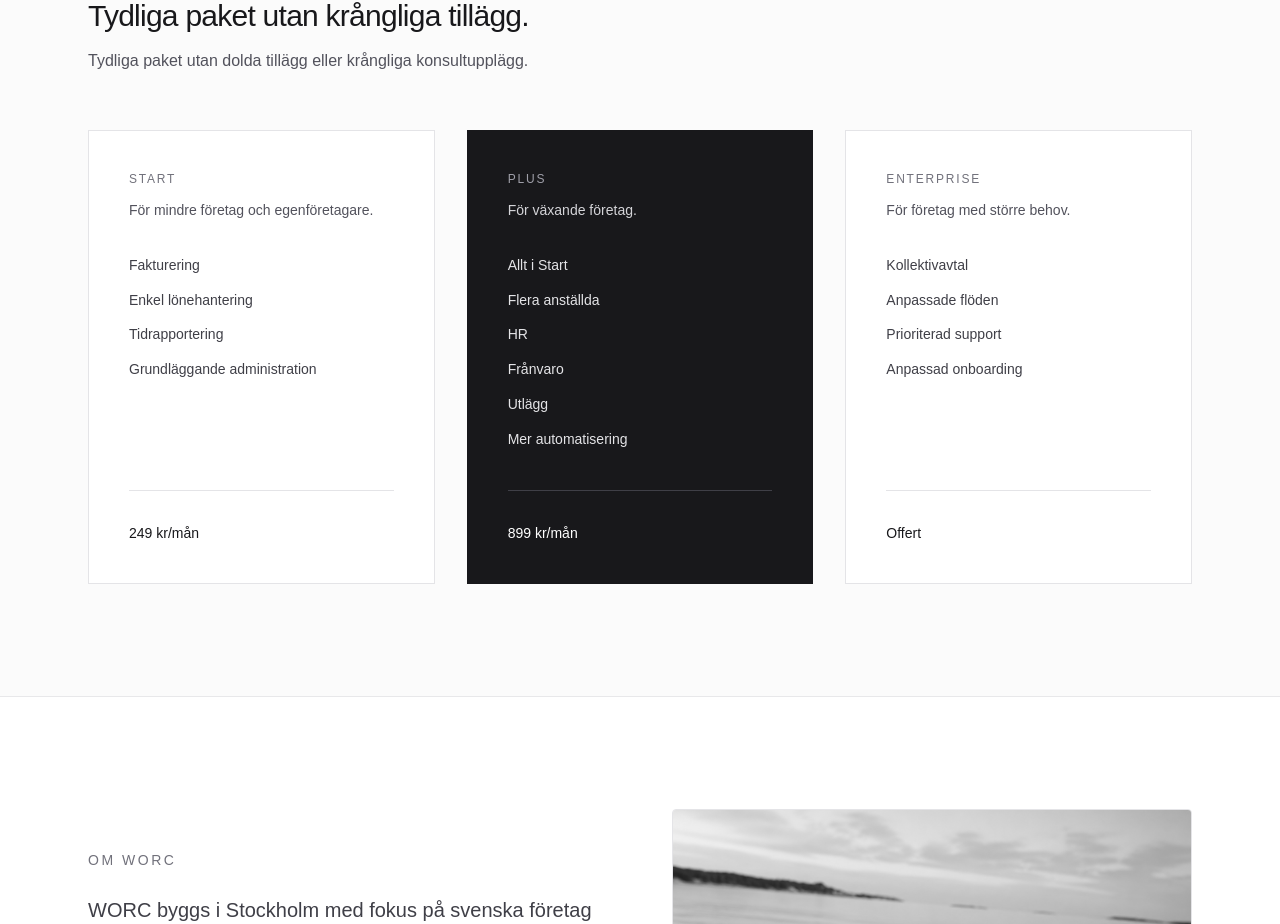
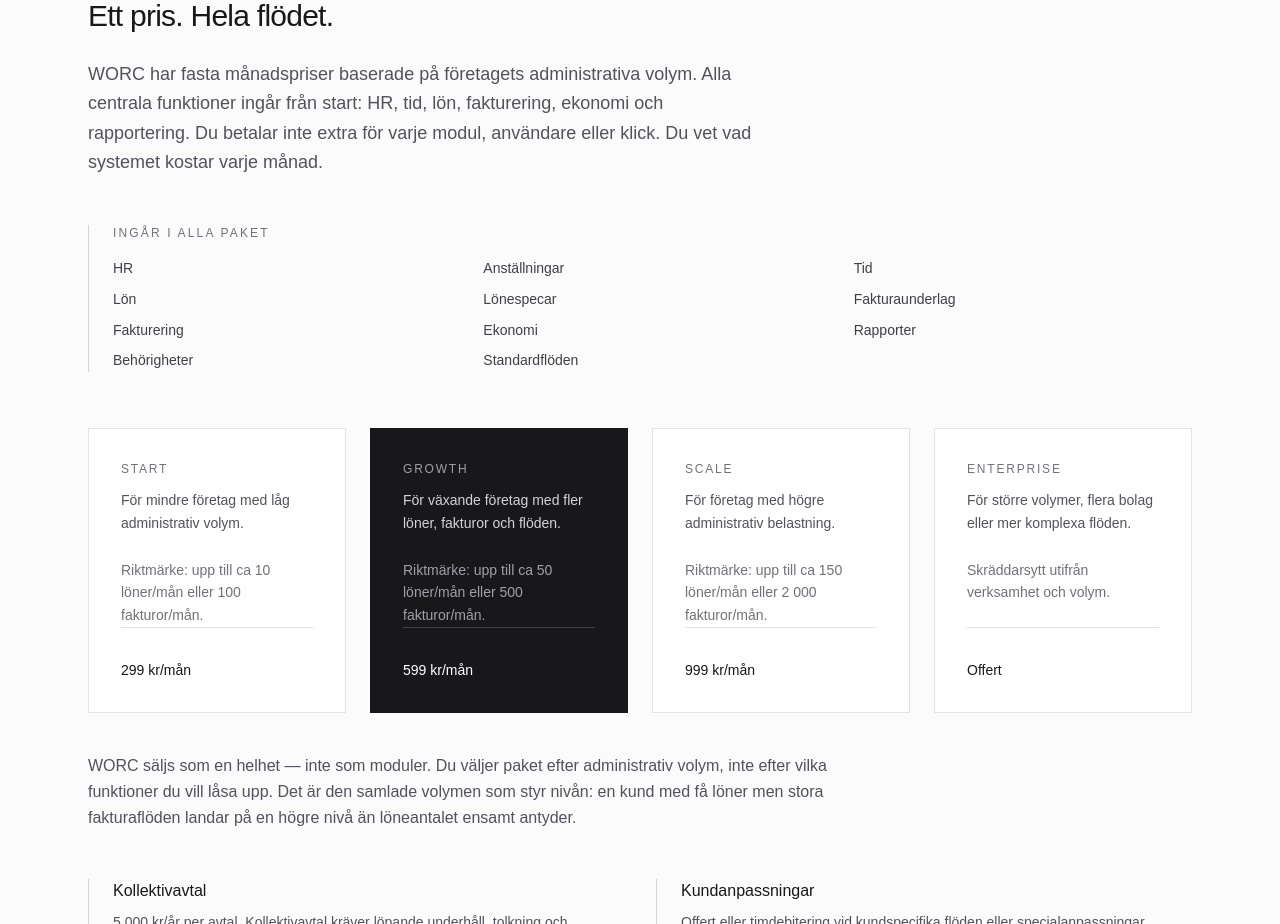
Before and after one commit to TeresiaSandberg/worc, a Next.js app: page / in a window 1280 px wide. Shown: the part 1876-2800 px from the top of the page. Built offline with nearby package versions, Linux system fonts and the light colour scheme.

Commit message:
Update public pricing section
Co-authored-by: Cursor <cursoragent@cursor.com>

```diff
--- a/app/page.tsx
+++ b/app/page.tsx
@@ -186,66 +186,128 @@ export default function Page() {
               Prismodell
             </h2>
             <p className="mt-4 max-w-2xl text-pretty text-2xl font-light leading-snug tracking-tight text-zinc-900 md:text-3xl">
-              Tydliga paket utan krångliga tillägg.
+              Ett pris. Hela flödet.
             </p>
-            <p className="mt-3 max-w-2xl text-pretty text-sm leading-relaxed text-zinc-600 md:text-base">
-              Tydliga paket utan dolda tillägg eller krångliga konsultupplägg.
+            <p className="mt-6 max-w-2xl text-pretty text-base leading-relaxed text-zinc-600 md:text-lg">
+              WORC har fasta månadspriser baserade på företagets
+              administrativa volym. Alla centrala funktioner ingår från start:
+              HR, tid, lön, fakturering, ekonomi och rapportering. Du betalar
+              inte extra för varje modul, användare eller klick. Du vet vad
+              systemet kostar varje månad.
             </p>
-            <div className="mt-14 grid gap-8 lg:grid-cols-3">
-              <article className="flex flex-col border border-zinc-200 bg-white p-8 md:p-10">
+
+            <div className="mt-12 border-l border-zinc-300 pl-6">
+              <p className="text-xs font-medium uppercase tracking-[0.18em] text-zinc-500">
+                Ingår i alla paket
+              </p>
+              <ul className="mt-4 grid gap-x-8 gap-y-2 text-sm leading-relaxed text-zinc-700 sm:grid-cols-2 md:grid-cols-3">
+                <li>HR</li>
+                <li>Anställningar</li>
+                <li>Tid</li>
+                <li>Lön</li>
+                <li>Lönespecar</li>
+                <li>Fakturaunderlag</li>
+                <li>Fakturering</li>
+                <li>Ekonomi</li>
+                <li>Rapporter</li>
+                <li>Behörigheter</li>
+                <li>Standardflöden</li>
+              </ul>
+            </div>
+
+            <div className="mt-14 grid gap-6 md:grid-cols-2 lg:grid-cols-4">
+              <article className="flex flex-col border border-zinc-200 bg-white p-8">
                 <p className="text-xs font-medium uppercase tracking-[0.15em] text-zinc-500">
                   Start
                 </p>
                 <p className="mt-3 text-sm leading-relaxed text-zinc-600">
-                  För mindre företag och egenföretagare.
+                  För mindre företag med låg administrativ volym.
                 </p>
-                <ul className="mt-8 flex flex-1 flex-col gap-3 text-sm leading-relaxed text-zinc-700">
-                  <li>Fakturering</li>
-                  <li>Enkel lönehantering</li>
-                  <li>Tidrapportering</li>
-                  <li>Grundläggande administration</li>
-                </ul>
-                <p className="mt-10 border-t border-zinc-200 pt-8 text-sm font-medium text-zinc-900">
-                  249 kr/mån
+                <p className="mt-6 text-sm leading-relaxed text-zinc-500">
+                  Riktmärke: upp till ca 10 löner/mån eller 100 fakturor/mån.
+                </p>
+                <p className="mt-auto border-t border-zinc-200 pt-8 text-sm font-medium text-zinc-900">
+                  299 kr/mån
                 </p>
               </article>
-              <article className="flex flex-col border border-zinc-900 bg-zinc-900 p-8 text-white md:p-10">
+              <article className="flex flex-col border border-zinc-900 bg-zinc-900 p-8 text-white">
                 <p className="text-xs font-medium uppercase tracking-[0.15em] text-zinc-400">
-                  Plus
+                  Growth
                 </p>
                 <p className="mt-3 text-sm leading-relaxed text-zinc-300">
-                  För växande företag.
+                  För växande företag med fler löner, fakturor och flöden.
                 </p>
-                <ul className="mt-8 flex flex-1 flex-col gap-3 text-sm leading-relaxed text-zinc-200">
-                  <li>Allt i Start</li>
-                  <li>Flera anställda</li>
-                  <li>HR</li>
-                  <li>Frånvaro</li>
-                  <li>Utlägg</li>
-                  <li>Mer automatisering</li>
-                </ul>
-                <p className="mt-10 border-t border-zinc-700 pt-8 text-sm font-medium text-white">
-                  899 kr/mån
+                <p className="mt-6 text-sm leading-relaxed text-zinc-400">
+                  Riktmärke: upp till ca 50 löner/mån eller 500 fakturor/mån.
+                </p>
+                <p className="mt-auto border-t border-zinc-700 pt-8 text-sm font-medium text-white">
+                  599 kr/mån
                 </p>
               </article>
-              <article className="flex flex-col border border-zinc-200 bg-white p-8 md:p-10">
+              <article className="flex flex-col border border-zinc-200 bg-white p-8">
+                <p className="text-xs font-medium uppercase tracking-[0.15em] text-zinc-500">
+                  Scale
+                </p>
+                <p className="mt-3 text-sm leading-relaxed text-zinc-600">
+                  För företag med högre administrativ belastning.
+                </p>
+                <p className="mt-6 text-sm leading-relaxed text-zinc-500">
+                  Riktmärke: upp till ca 150 löner/mån eller 2 000
+                  fakturor/mån.
+                </p>
+                <p className="mt-auto border-t border-zinc-200 pt-8 text-sm font-medium text-zinc-900">
+                  999 kr/mån
+                </p>
+              </article>
+              <article className="flex flex-col border border-zinc-200 bg-white p-8">
                 <p className="text-xs font-medium uppercase tracking-[0.15em] text-zinc-500">
                   Enterprise
                 </p>
                 <p className="mt-3 text-sm leading-relaxed text-zinc-600">
-                  För företag med större behov.
+                  För större volymer, flera bolag eller mer komplexa flöden.
                 </p>
-                <ul className="mt-8 flex flex-1 flex-col gap-3 text-sm leading-relaxed text-zinc-700">
-                  <li>Kollektivavtal</li>
-                  <li>Anpassade flöden</li>
-                  <li>Prioriterad support</li>
-                  <li>Anpassad onboarding</li>
-                </ul>
-                <p className="mt-10 border-t border-zinc-200 pt-8 text-sm font-medium text-zinc-900">
+                <p className="mt-6 text-sm leading-relaxed text-zinc-500">
+                  Skräddarsytt utifrån verksamhet och volym.
+                </p>
+                <p className="mt-auto border-t border-zinc-200 pt-8 text-sm font-medium text-zinc-900">
                   Offert
                 </p>
               </article>
             </div>
+
+            <p className="mt-10 max-w-3xl text-pretty text-sm leading-relaxed text-zinc-600 md:text-base">
+              WORC säljs som en helhet — inte som moduler. Du väljer paket
+              efter administrativ volym, inte efter vilka funktioner du vill
+              låsa upp. Det är den samlade volymen som styr nivån: en kund med
+              få löner men stora fakturaflöden landar på en högre nivå än
+              löneantalet ensamt antyder.
+            </p>
+
+            <div className="mt-12 grid gap-8 md:grid-cols-2">
+              <div className="border-l border-zinc-300 pl-6">
+                <p className="text-base font-medium text-zinc-900">
+                  Kollektivavtal
+                </p>
+                <p className="mt-2 text-sm leading-relaxed text-zinc-600">
+                  5 000 kr/år per avtal. Kollektivavtal kräver löpande
+                  underhåll, tolkning och uppdatering.
+                </p>
+              </div>
+              <div className="border-l border-zinc-300 pl-6">
+                <p className="text-base font-medium text-zinc-900">
+                  Kundanpassningar
+                </p>
+                <p className="mt-2 text-sm leading-relaxed text-zinc-600">
+                  Offert eller timdebitering vid kundspecifika flöden eller
+                  specialanpassningar.
+                </p>
+              </div>
+            </div>
+
+            <p className="mt-10 max-w-2xl text-pretty text-sm leading-relaxed text-zinc-600 md:text-base">
+              Allt ingår i paketet. Det enda som kan tillkomma är licens för
+              kollektivavtal och kundspecifika anpassningar.
+            </p>
           </div>
         </section>
 
```
